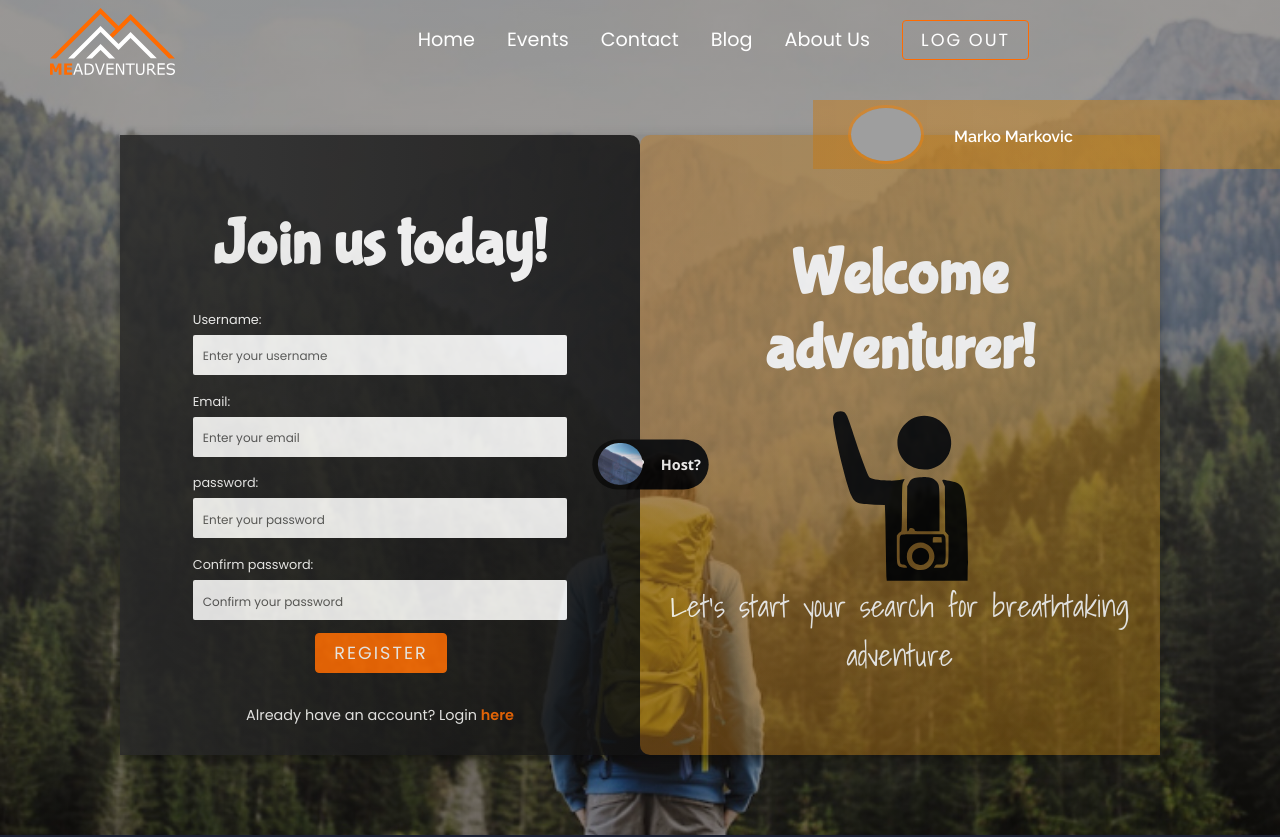
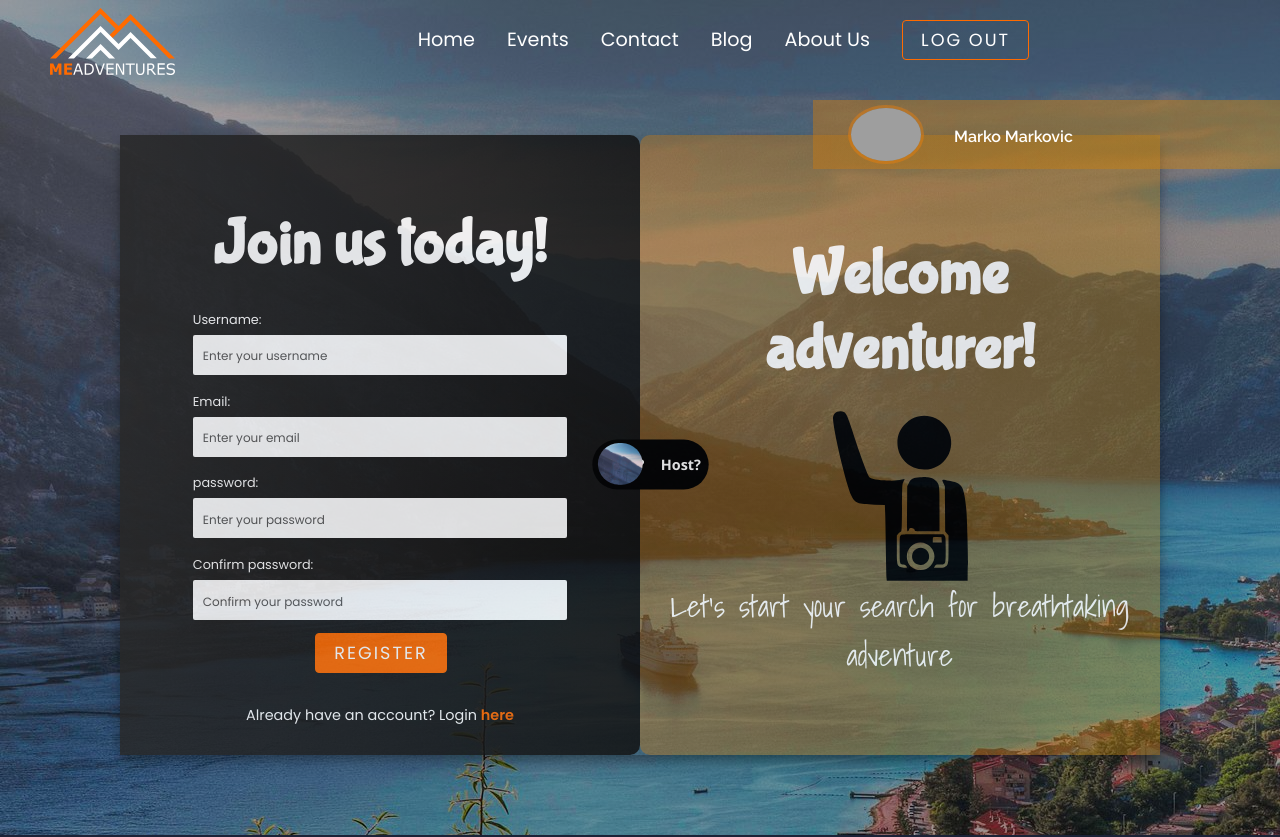
Before and after one commit to micokontic/react-final-task, a React (Create React App) app: page /register in a window 1280 px wide. Shown: the top 837 px of the page. Built offline with nearby package versions, Linux system fonts and the light colour scheme; no server answers; grey boxes are pictures that could not be loaded; what react-google-maps would draw is missing.

Commit message:
background images

```diff
--- a/src/App.js
+++ b/src/App.js
@@ -123,7 +123,7 @@ function App() {
           <Route path="/bookAdventure" component={BookAdventure} />
           <Route path="/contactUs" component={ContactUs} />
           <Route path="/blog" component={Blog} />
-          <Route path="/404" component={NotFound} />
+          <Route path="/notFound" component={NotFound} />
           <Route
             path="/card"
             render={(props) => (
--- a/src/components/pages/forms/registrationForm/Form.css
+++ b/src/components/pages/forms/registrationForm/Form.css
@@ -10,6 +10,16 @@
 	padding: 80px;
 	padding-top: 135px;
 }
+.register-background {
+	background: linear-gradient(rgba(87, 87, 87, 0.564), rgba(0, 0, 0, 0.386)),
+		url("../../../images/hrback4.jpg") !important;
+	background-repeat: no-repeat;
+	background-size: cover;
+	background-position: center;
+	padding: 80px;
+	padding-top: 135px;
+}
+
 .form-login-bck {
 	background: url("../../../images/loginBck.jpg");
 	background-repeat: no-repeat;
--- a/src/components/pages/forms/registrationForm/FormCallRegister.js
+++ b/src/components/pages/forms/registrationForm/FormCallRegister.js
@@ -11,7 +11,7 @@ const Form = () => {
   }
   return (
     <>
-      <div className="form-wrapper">
+      <div className="form-wrapper register-background">
         {!isSubmitted ? (
           <FormRegister submitForm={submitForm} />
         ) : (
```
